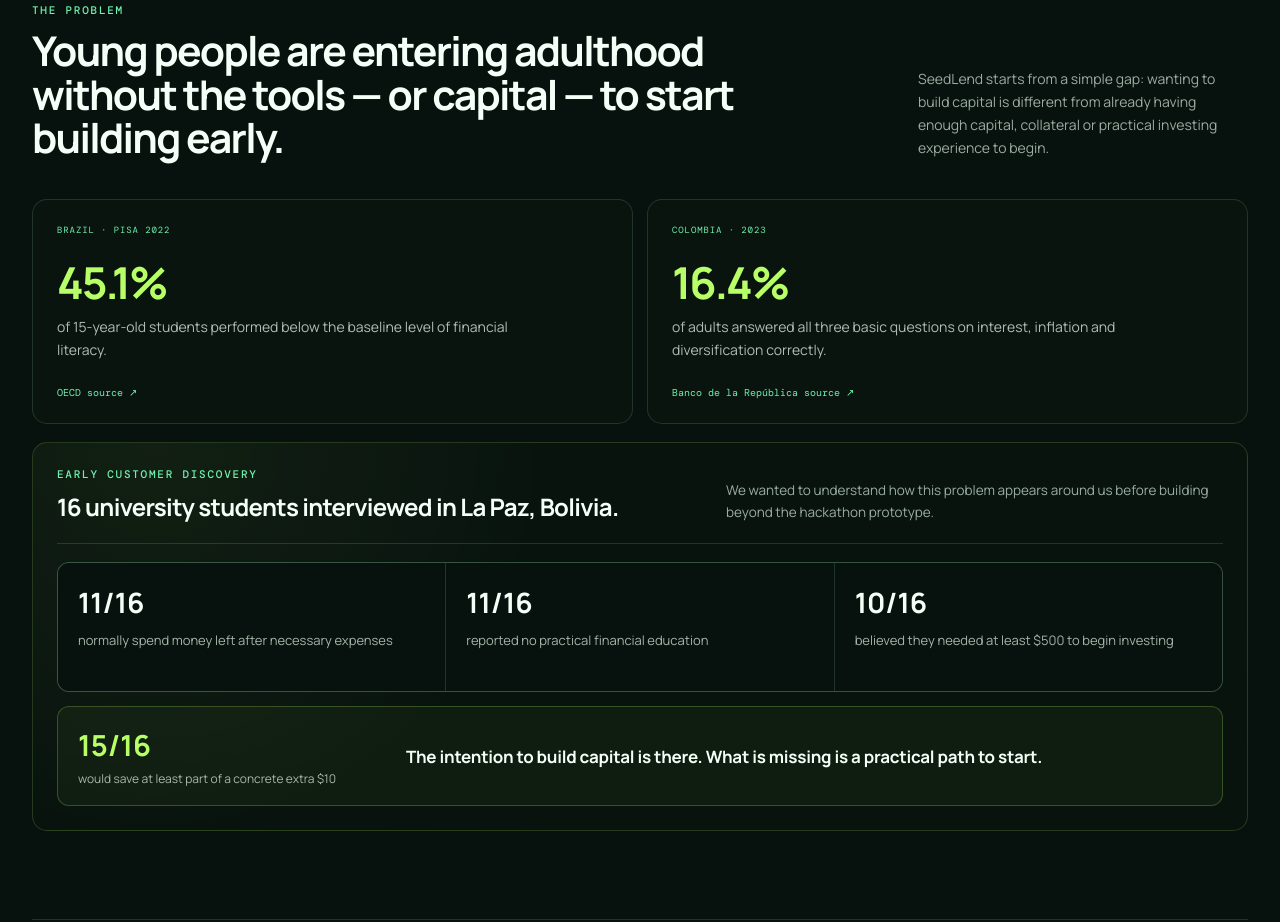
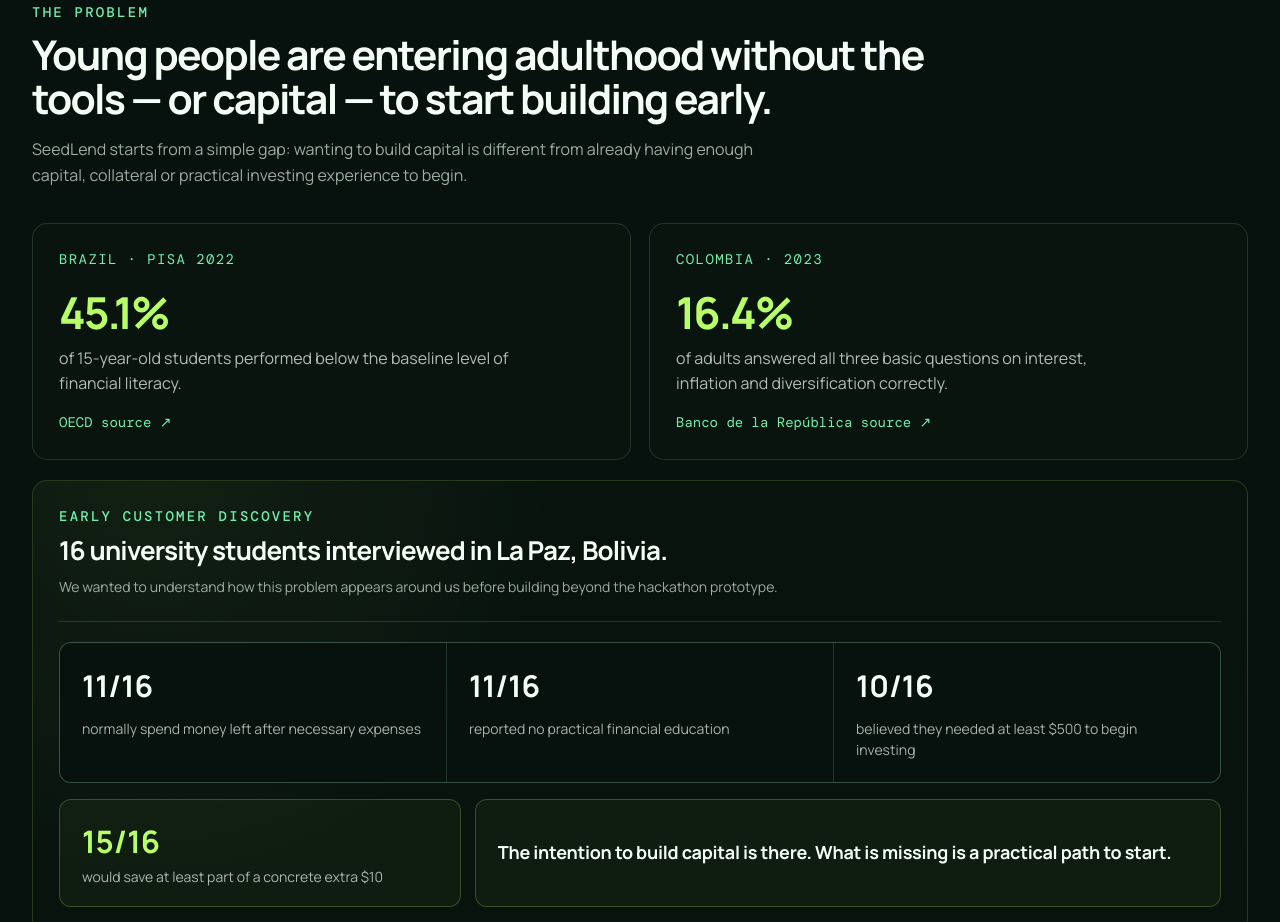
Before and after one commit to SergioBenaR/seedlend, a website: page app/index.html in a window 1280 px wide. Shown: the part 797-1719 px from the top of the page. Drawn offline with nearby package versions, Linux system fonts and the light colour scheme.

Commit message:
ui: fix problem section layout and readability

```diff
--- a/app/index.html
+++ b/app/index.html
@@ -12,6 +12,120 @@
     <link rel="stylesheet" href="./styles.css" />
     <link rel="stylesheet" href="./product-concept.css" />
     <link rel="stylesheet" href="./hero-fix.css" />
+    <style>
+      /* Section 2 only: problem + customer discovery */
+      .problem-section .section-kicker,
+      .problem-section .stat-source,
+      .problem-section .stat-card a,
+      .problem-section .discovery-intro p,
+      .problem-section .discovery-grid span,
+      .problem-section .discovery-insight span {
+        font-size:14px;
+      }
+
+      .problem-heading {
+        grid-template-columns:1fr;
+        gap:16px;
+        align-items:start;
+        margin-bottom:34px;
+      }
+      .problem-heading h2 {
+        max-width:980px;
+      }
+      .problem-heading > p {
+        max-width:760px;
+        font-size:16px;
+        line-height:1.65;
+        margin:0;
+      }
+
+      .latam-evidence {
+        gap:18px;
+      }
+      .stat-card {
+        min-height:230px;
+        padding:26px;
+      }
+      .stat-card strong {
+        font-size:44px;
+        margin:22px 0 12px;
+      }
+      .stat-card p {
+        font-size:16px;
+        line-height:1.6;
+      }
+      .stat-card a {
+        line-height:1.4;
+      }
+
+      .discovery-block {
+        margin-top:20px;
+        padding:26px;
+      }
+      .discovery-intro {
+        grid-template-columns:1fr;
+        gap:10px;
+        align-items:start;
+        padding-bottom:22px;
+      }
+      .discovery-intro h3 {
+        font-size:26px;
+        line-height:1.25;
+      }
+      .discovery-intro p {
+        max-width:760px;
+        line-height:1.6;
+      }
+
+      .discovery-grid {
+        margin-top:20px;
+      }
+      .discovery-grid article {
+        min-height:132px;
+        padding:22px;
+        gap:12px;
+      }
+      .discovery-grid strong {
+        font-size:30px;
+      }
+      .discovery-grid span {
+        line-height:1.5;
+      }
+
+      .discovery-insight {
+        margin-top:16px;
+        padding:0;
+        border:0;
+        background:none;
+        grid-template-columns:minmax(260px,.7fr) minmax(0,1.3fr);
+        gap:14px;
+        align-items:stretch;
+      }
+      .discovery-insight > div,
+      .discovery-insight > p {
+        border:1px solid rgba(184,255,103,.23);
+        border-radius:12px;
+        background:rgba(184,255,103,.042);
+        padding:20px 22px;
+      }
+      .discovery-insight > div {
+        align-content:center;
+      }
+      .discovery-insight strong {
+        font-size:31px;
+      }
+      .discovery-insight p {
+        display:flex;
+        align-items:center;
+        margin:0;
+        font-size:18px;
+        line-height:1.45;
+      }
+
+      @media(max-width:900px){
+        .discovery-insight{grid-template-columns:1fr}
+      }
+    </style>
     <script type="module" src="./main.js"></script>
     <script type="module" src="./product-layout.js"></script>
   </head>
```
